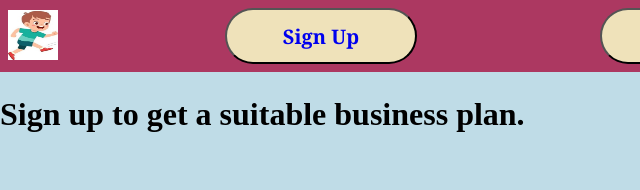
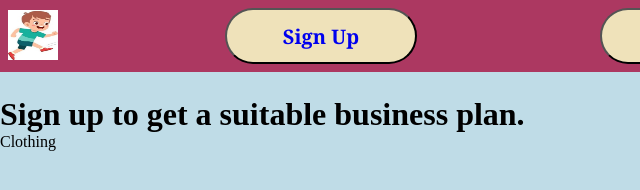
Before and after one commit to Joynkem/BusinessPlanApp, a plain HTML site: page index.html in a window 1280 px wide. Shown: the full height of the page, 0-640 px from the left. Drawn offline with Linux system fonts and the light colour scheme; a web font is replaced by a local one.

Commit message:
Formw were designed

```diff
--- a/index.html
+++ b/index.html
@@ -34,6 +34,9 @@
             <span class="hamburger"></span>
         </div>
         <h1>Sign up to get a suitable business plan.</h1>
+        <div>
+            <div class="catdiv">Clothing</div>
+        </div>
 
 
     </main>
```
